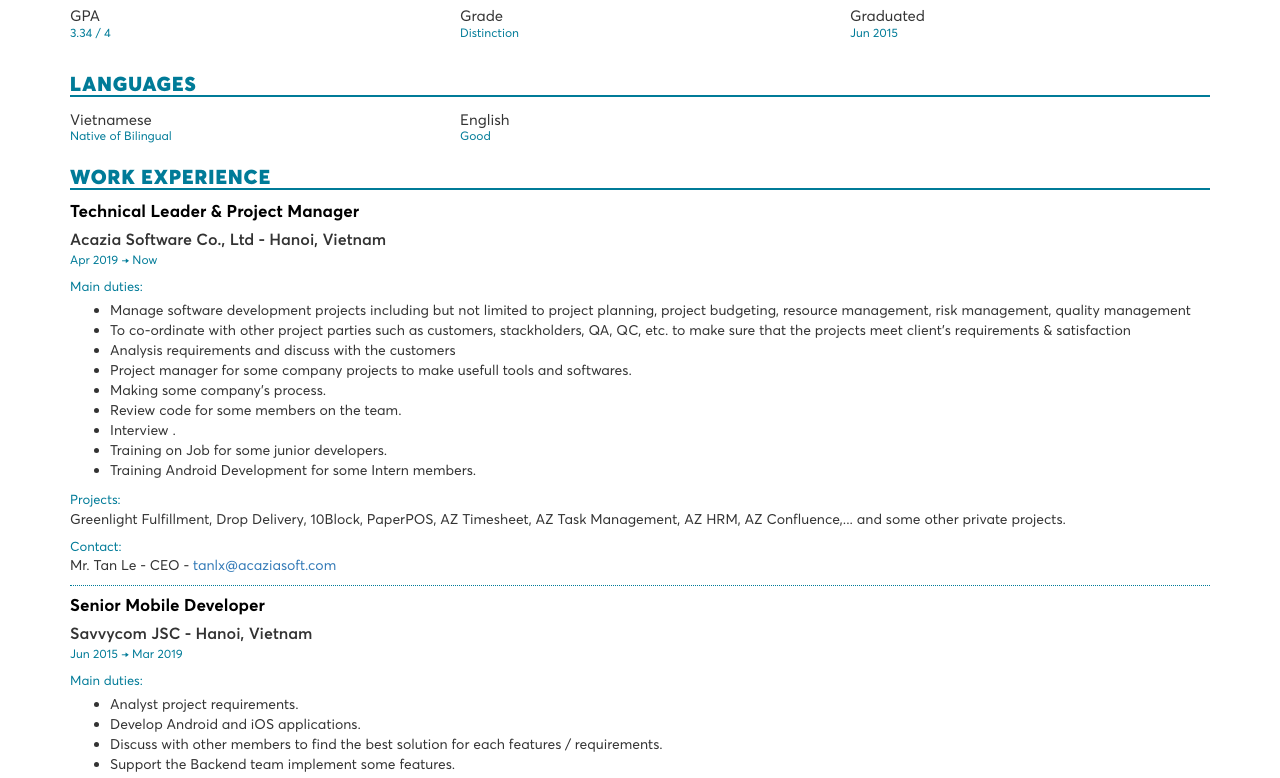
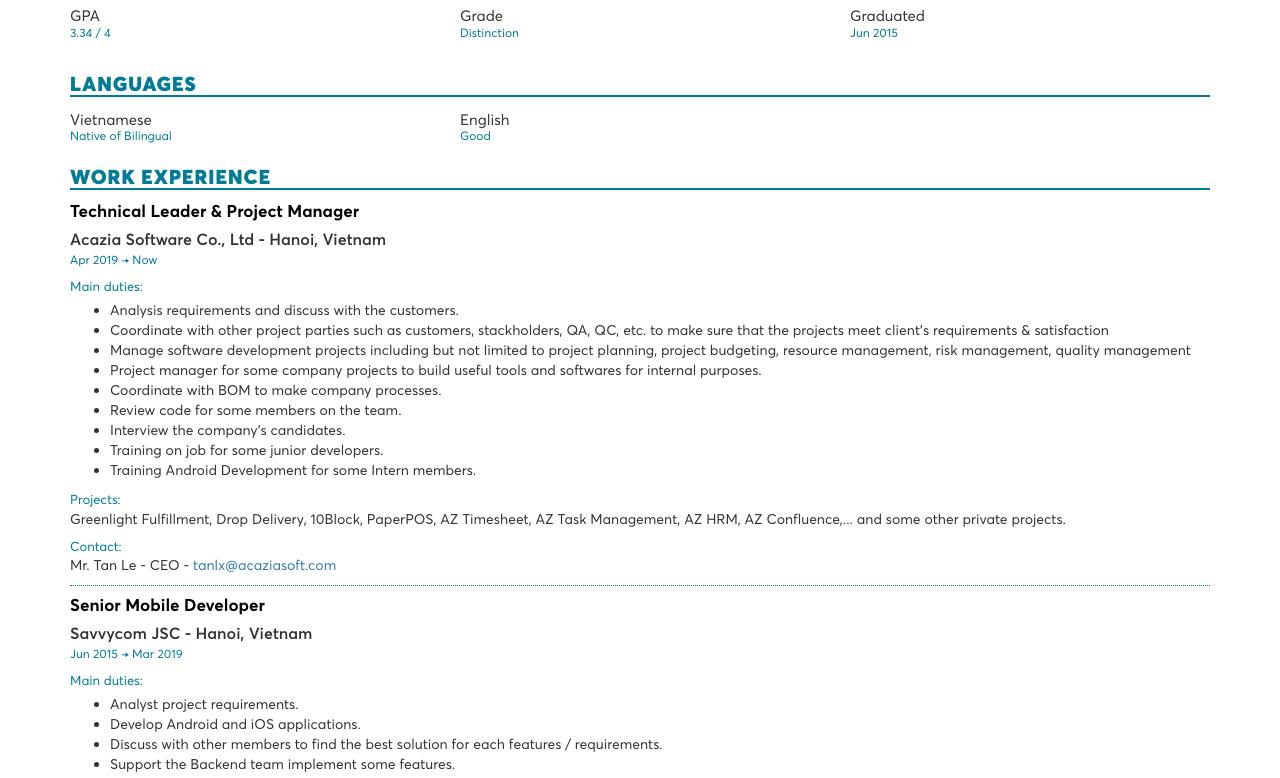
Before and after one commit to cuongdoict/cuongdoict.github.io, a website: page cv/index.html in a window 1280 px wide. Shown: the part 793-1571 px from the top of the page. Drawn offline with nearby package versions, Linux system fonts and the light colour scheme.

Commit message:
Correct birthdate

```diff
--- a/cv/index.html
+++ b/cv/index.html
@@ -58,7 +58,7 @@
 					</div>
 					<div>
 						<span class="fa fa-calendar info-text-icon"></span>
-						<span class="info-text">13/04/1994</span>
+						<span class="info-text">Apr 13, 1993</span>
 					</div>
 					<div>
 						<span class="fa fa-phone info-text-icon"></span>
@@ -216,14 +216,14 @@
 					<div class="info-block">
 						<div class="sub-title">Main duties:</div>
 						<ul class="list-bullet">
+							<li>Analysis requirements and discuss with the customers.</li>
+							<li>Coordinate with other project parties such as customers, stackholders, QA, QC, etc. to make sure that the projects meet client’s requirements & satisfaction</li>
 							<li>Manage software development projects including but not limited to project planning, project budgeting, resource management, risk management, quality management</li>
-							<li>To co-ordinate with other project parties such as customers, stackholders, QA, QC, etc. to make sure that the projects meet client’s requirements & satisfaction</li>
-							<li>Analysis requirements and discuss with the customers</li>
-							<li>Project manager for some company projects to make usefull tools and softwares.</li>
-							<li>Making some company's process.</li>
+							<li>Project manager for some company projects to build useful tools and softwares for internal purposes.</li>
+							<li>Coordinate with BOM to make company processes.</li>
 							<li>Review code for some members on the team.</li>
-							<li>Interview .</li>
-							<li>Training on Job for some junior developers.</li>
+							<li>Interview the company's candidates.</li>
+							<li>Training on job for some junior developers.</li>
 							<li>Training Android Development for some Intern members.</li>
 						</ul>
 					</div>
```
